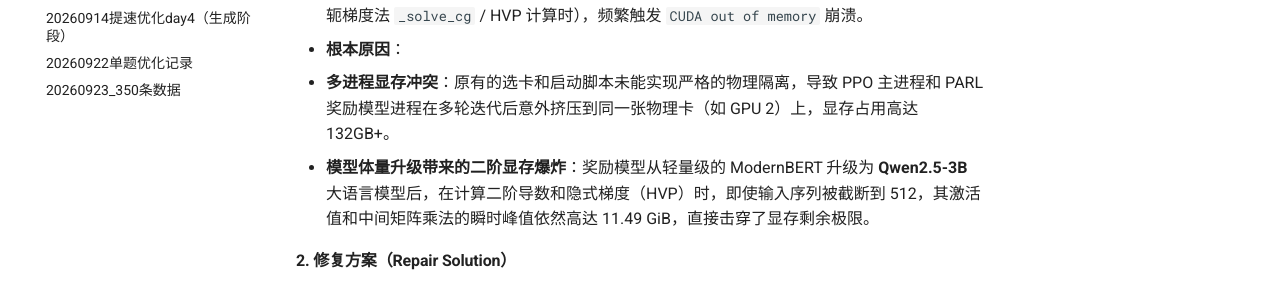
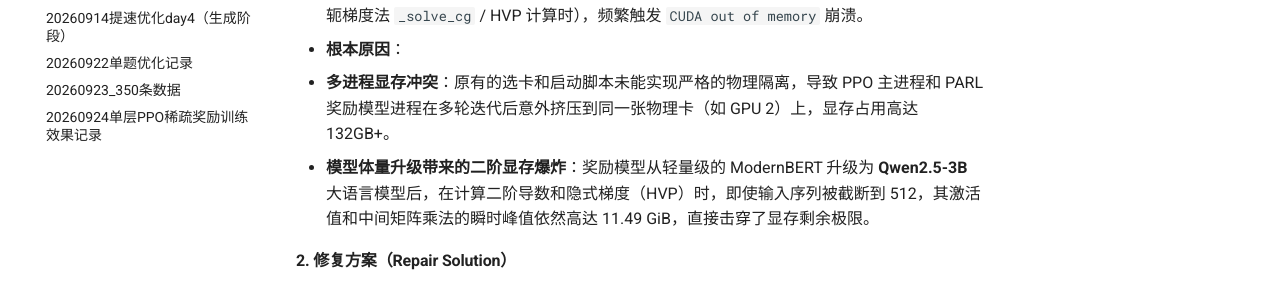
Before and after one commit to Luffy521-art/Readdocs-LLM_PARL, an MkDocs documentation site: the page built from docs/20260910解决显存压力进度_day1.md, in a window 1280 px wide. Shown: the part 373-664 px from the top of the page. Built offline with MkDocs 1.6.1 and Material for MkDocs 9.7.7, drawn with Linux system fonts in a browser that asks for light colours; comment, search, counter and statistics services are not loaded.

Commit message:
Update mkdocs.yml

```diff
--- a/mkdocs.yml
+++ b/mkdocs.yml
@@ -17,6 +17,7 @@ nav:
   - 20260914提速优化day4（生成阶段）: 20260914提速优化day4.md
   - 20260922单题优化记录: 20260922单题优化记录.md
   - 20260923_350条数据: 20260923_350条数据.md
+  - 20260924单层PPO稀疏奖励训练效果记录: 20260924单层PPO稀疏奖励训练效果记录.md
 
 
 markdown_extensions:
```
